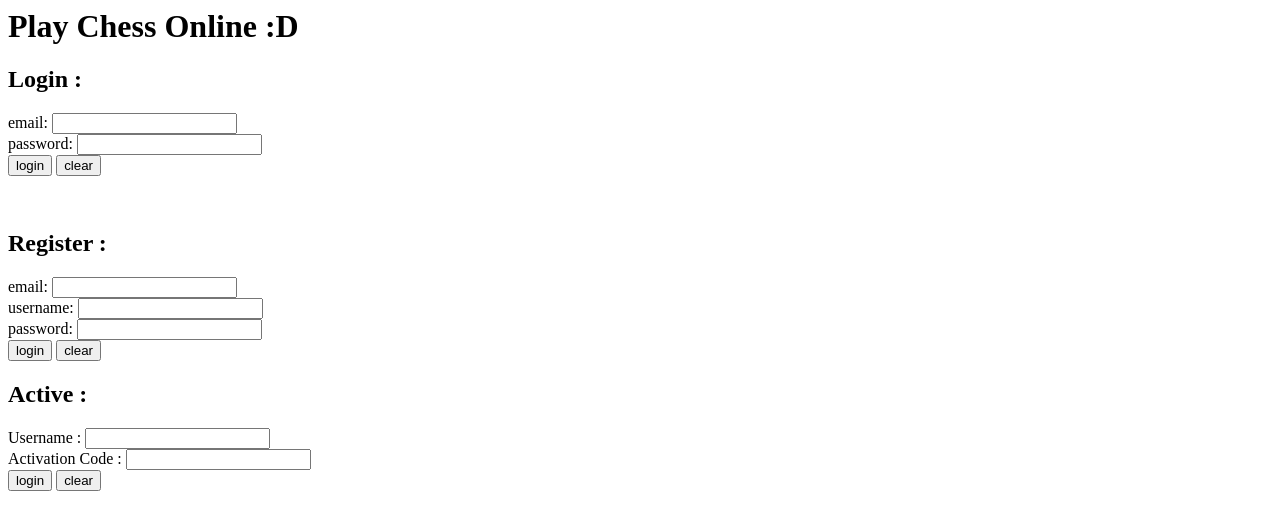
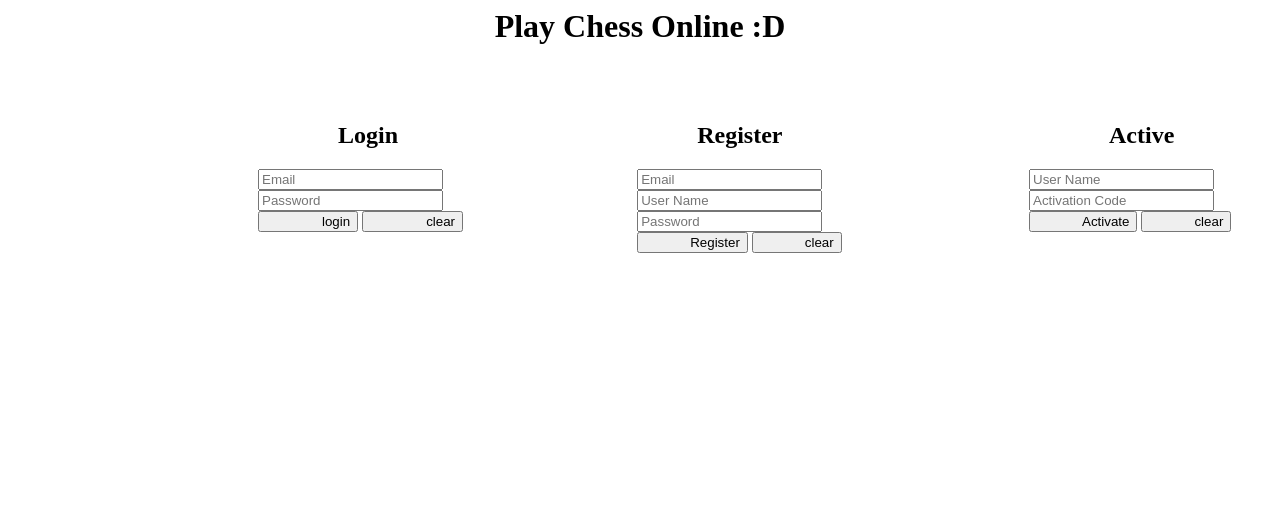
Before and after one commit to RadiumGh/Chess_Project, a Django app: page /chess/ in a window 1280 px wide. Shown: the top 530 px of the page. Run offline with Django 3.2, Linux system fonts and the light colour scheme.

Commit message:
some changes on appearence and loses/wins

```diff
--- a/chess/models.py
+++ b/chess/models.py
@@ -7,7 +7,8 @@ class User(models.Model):
 	password = models.CharField(max_length=30)
 	board = models.CharField(max_length=70, default="RNBQKBNR.PPPPPPPP.eeeeeeee.eeeeeeee.eeeeeeee.eeeeeeee.pppppppp.rnbqkbnr")
 	is_active = models.BooleanField(default=False)
-	activation_code = models.CharField(max_length=100)
+	activation_code = models.CharField(max_length=100, default="code")
+	loses, wins = models.IntegerField(default=0), models.IntegerField(default=0)
 
 	def __str__(self):
 		return self.username
--- a/chess/templates/chess/home.html
+++ b/chess/templates/chess/home.html
@@ -1,57 +1,54 @@
-<h1>Play Chess Online :D</h1>
-
-<h2>Login :</h2>
+<center><h1>Play Chess Online :D</h1></center>
+</br></br>
+<tr>
+	<div style="padding-left: 250px; float: left; width: 30%;">
+		<td>
+			<h2 style="padding-left: 80px;">Login</h2>
 			<form action="{% url 'login' %}" method="post">
 			{% csrf_token %}
+			<input type="text" placeholder="Email" name="email"></br>
+			<input type="password" placeholder="Password" name="password"></br>
 
-email:
-<input type="text" name="email"></br>
-
-password:
-<input type="password" name="password"></br>
-
-<input type="submit" name="submit" value="login">
-<input type="reset" name="reset" value="clear">
+			<input type="submit" name="submit" value="login" style="padding-left: 62px;">
+			<input type="reset" name="reset" value="clear" style="padding-left: 62px;" >
 
 			{% if login_error %}<h4>{{ login_error }}</h4>{% endif %}
 			</form>
+		</td>
+	</div>
 
-
-
-</br>
-<h2>Register :</h2>
+	<div style="float: left; width: 31%;">
+		<td>
+			<h2 style="padding-left: 60px;">Register</h2>
 			<form action="{% url 'register' %}" method="post">
 			{% csrf_token %}
 
-email:
-<input type="text" name="email"></br>
+			<input type="text" placeholder="Email" name="email"></br>
+			<input type="text" placeholder="User Name" name="username"></br>
+			<input type="password" placeholder="Password" name="password"></br>
 
-username:
-<input type="text" name="username"></br>
-
-password:
-<input type="password" name="password"></br>
-
-<input type="submit" name="submit" value="login">
-<input type="reset" name="reset" value="clear">
+			<input type="submit" name="submit" value="Register" style="padding-left: 51px;">
+			<input type="reset" name="reset" value="clear" style="padding-left: 51px;">
 
 			{% if register_error %}<h4>{{ register_error }}</h4>{% endif %}
-</form>
+			</form></br>
+		</td>
+	</div>
 
-
-
-<h2>Active :</h2>
+	<div style="float: left;">
+		<td>
+			<h2 style="padding-left: 80px;">Active</h2>
 			<form action="{% url 'active' %}" method="post">
 			{% csrf_token %}
 
-Username :
-<input type="text" name="username"></br>
+			<input type="text" placeholder="User Name" name="username"></br>
+			<input type="text" placeholder="Activation Code" name="code"></br>
 
-Activation Code :
-<input type="text" name="code"></br>
+			<input type="submit" name="Activate" value="Activate" style="padding-left: 51;">
+			<input type="reset" name="reset" value="clear" style="padding-left: 51px;">
 
-<input type="submit" name="Activate" value="login">
-<input type="reset" name="reset" value="clear">
-
-{% if login_error %}<h4>{{ login_error }}</h4>{% endif %}
+			{% if active_error %}<h4>{{ active_error }}</h4>{% endif %}
 			</form>
+		</td>
+	</div>
+</tr>
--- a/chess/urls.py
+++ b/chess/urls.py
@@ -7,5 +7,6 @@ urlpatterns = [
 	url(r'^$', home, name='home'),
 	url(r'^game/$', game, name='game'),
 	url(r'^game/move/$', move, name='move'),
-	url(r'^active/$', active, name='active')
+	url(r'^active/$', active, name='active'),
+	url(r'^signout/$', sign_out, name='signout')
 ]
--- a/chess/views.py
+++ b/chess/views.py
@@ -7,20 +7,27 @@ from . import AI
 username = 'reza'
 
 def home(request):
-	#if(request.session.get('username', 0) == 0):
 	return render(request, "chess/home.html", {'login_error': "", 'register_error': ""})
-	#else:
-	#return HttpResponseRedirect("/chess/game")
 
 
 def login(request):
+	error = ""
 	try:
-		user = User.objects.get(email=request.POST['email'].lower(), password=request.POST['password'])
-		request.session['username'] = user.username
-		request.session['turn'] = 'me'
-		return HttpResponseRedirect("/chess/game")
+		users = User.objects.filter(email=request.POST['email'].lower(), password=request.POST['password'])
+		if(not users):
+			error = "No user found!"
+			raise "Error"
+		else:
+			user = users[0]
+			if(user.is_active):
+				request.session['username'] = user.username
+				request.session['turn'] = 'me'
+				return HttpResponseRedirect("/chess/game")
+			else:
+				error = "User is not Activated Yet :| !!"
+				raise "Error"
 	except:
-		return render(request, "chess/home.html", {'login_error': "No user found!", 'register_error': ""})
+		return render(request, "chess/home.html", {'login_error': error, 'register_error': ""})
 
 
 def register(request):
@@ -36,28 +43,50 @@ def register(request):
 
 		request.session['username'] = user.username
 		request.session['turn'] = 'me'
+
 		send_mail('Activation Code',
-			'Activation Code : ' + activation_code,
-			 'icp95.project@gmail.com', [user.email])
+			'Activation Code : ' + activation_code +'\nUsername : ' + user.username,
+			'icp95.project@gmail.com',
+			[user.email])
 
-		message = ""
-		return HttpResponseRedirect('/chess/game')
+		return render(request, 'chess/home.html', {'register_error': "Activation Code was Sent to your mail !", 'login_error': "", 'active_error': ""})
+
 	else:
-		return render(request, 'chess/home.html', {'register_error': "username or email already Exists !", 'login_error': ""})
+		return render(request, 'chess/home.html', {'register_error': "username or email already Exists !", 'login_error': "", 'active_error': ""})
+
+
+def sign_out(request):
+	request.session['uername'] = ''
+	request.session['turn'] = 'me'
+	return render(request, 'chess/home.html')
+
 
 def active(request):
-	user = User.objects.get(username=request.POST['username'])
-	entered_code = request.POST['code']
+	users = User.objects.filter(username=request.POST['username'])
+	if(users):
+		user = users[0]
+		entered_code = request.POST['code']
+		user_code = user.activation_code
 
-	user_code = user.activation_code
-	if(repr(user_code) == repr(entered_code)):
-		user.is_active = True
-	# else:
-	# 	return render(request, t)
+		if(repr(user_code) == repr(entered_code)):
+			if(user.is_active):
+				return render(request, 'chess/home.html', {'active_error': "User has been Activated Before !", 'register_error': "", 'login_error': ""})
+
+			user.is_active = True
+			user.save()
+			request.session['username'] = user.username
+			request.session['turn'] = 'me'
+			message = ""
+
+			return HttpResponseRedirect('/chess/game')
+		else:
+			return render(request, 'chess/home.html', {'active_error': "Activation Code Doesn't match !!! :|", 'register_error': "", 'login_error': ""})
+	else:
+		return render(request, 'chess/home.html', {'active_error': "No User Found !!", 'register_error': "", 'login_error': ""})
 
 
 message = ""
-turn = ""
+
 
 def game(request):
 	global message
@@ -66,6 +95,8 @@ def game(request):
 	# user.board = "RNBQKBNR.PPPPPPPP.eeeeeeee.eeeeeeee.eeeeeeee.eeeeeeee.pppppppp.rnbqkbnr"
 	# user.save()
 	state=user.board
+	loses = user.loses
+	wins = user.wins
 	state_list = state.split('.')
 	board_imgs = []
 	for row in state_list:
@@ -75,7 +106,7 @@ def game(request):
 		board_imgs.append(tmp)
 
 	turn = request.session['turn']
-	return render(request, 'chess/game.html', {'state': state_list, 'board_imgs': board_imgs, 'message': message, 'turn': turn})
+	return render(request, 'chess/game.html', {'state': state_list, 'board_imgs': board_imgs, 'message': message, 'turn': turn, 'wins': wins, 'loses': loses})
 
 def move(request):
 	global message
@@ -84,9 +115,9 @@ def move(request):
 	user = User.objects.get(username=request.session['username'])
 
 	if(turn == 'me'):
-		move = request.POST['move']
+		move = request.POST['move'].lower().strip()
 		if(move == "reset"):
-			user.board = "RNBQeBNR.qqqqeqKq.qqqqqeqq.eeeeeeee.eeeeeeee.eeeeeeee.pppppppp.rnbqkbnr"
+			user.board = "RNeQKBNR.PPpPPPPP.eeeeeeee.eeeeeeee.eeeeeeee.eeeeeeee.pppppppp.rnbqkbnr"
 			user.save()
 
 			message = "Game has been reseted !"
@@ -97,27 +128,31 @@ def move(request):
 			if(move == "safe"):
 				return HttpResponse(ai_obj.state_is_safe(ai_obj.state_mat, True))
 				#return HttpResponse(ai_obj.generate_next_possible_safe_states(ai_obj.state_mat, True))
+			try:
+				if(ai_obj.move_is_valid(move)):
+					mv_tuples = ai_obj.return_move_tuples(move)
+					new_state = ai_obj.update_state_with_move(mv_tuples[0], mv_tuples[1], ai_obj.state_mat, False)
 
-			if(ai_obj.move_is_valid(move)):
-				mv_tuples = ai_obj.return_move_tuples(move)
-				new_state = ai_obj.update_state_with_move(mv_tuples[0], mv_tuples[1], ai_obj.state_mat, False)
+					user.board = ai_obj.convert_mat_to_str(new_state)
+					user.save()
 
-				user.board = ai_obj.convert_mat_to_str(new_state)
-				user.save()
+					# if(not ai_obj.generate_next_possible_safe_states(new_state, True)):
+					# 	request.session['turn'] = 'me'
+					# 	message = "YOU WON !"
+					# 	return HttpResponseRedirect('/chess/game')
 
-				# if(not ai_obj.generate_next_possible_safe_states(new_state, True)):
-				# 	request.session['turn'] = 'me'
-				# 	message = "YOU WON !"
-				# 	return HttpResponseRedirect('/chess/game')
+					if(not ai_obj.generate_next_possible_safe_states(new_state, False)):
+						request.session['turn'] = 'me'
+						message = "YOU LOST !"
+						return HttpResponseRedirect('/chess/game')
 
-				if(not ai_obj.generate_next_possible_safe_states(new_state, False)):
-					request.session['turn'] = 'me'
-					message = "YOU LOST !"
+					request.session['turn'] = 'ai'
+					message = ""
 					return HttpResponseRedirect('/chess/game')
-
-				request.session['turn'] = 'ai'
-				return HttpResponseRedirect('/chess/game')
-			else:
+				else:
+					message = "Move is not valid !"
+					return HttpResponseRedirect('/chess/game')
+			except:
 				message = "Move is not valid !"
 				return HttpResponseRedirect('/chess/game')
 	else:
--- a/chess_project/settings.py
+++ b/chess_project/settings.py
@@ -121,7 +121,8 @@ USE_TZ = True
 STATIC_URL = '/static/'
 
 EMAIL_USE_TLS = True
-EMAIL_HOST = "smpt.gmail.com"
+
+EMAIL_HOST = "smtp.gmail.com"
 EMAIL_PORT = 587
 EMAIL_HOST_USER = "icp95.project@gmail.com"
 EMAIL_HOST_PASSWORD = "ostadnowzari"
--- a/manage.py
+++ b/manage.py
@@ -1,4 +1,4 @@
-#!/usr/bin/env python
+#!/usr/bin/env python3
 import os
 import sys
 
```
Also changed, not shown: chess/AI.py (+9 -3 lines), chess/templates/chess/game.html (+14 -2 lines), chess/migrations/0004_auto_20170206_1907.py (added), chess/migrations/0005_auto_20170206_1745.py (added), db.sqlite3, 7 other files. Lines whose indentation alone changed are shown as unchanged.
